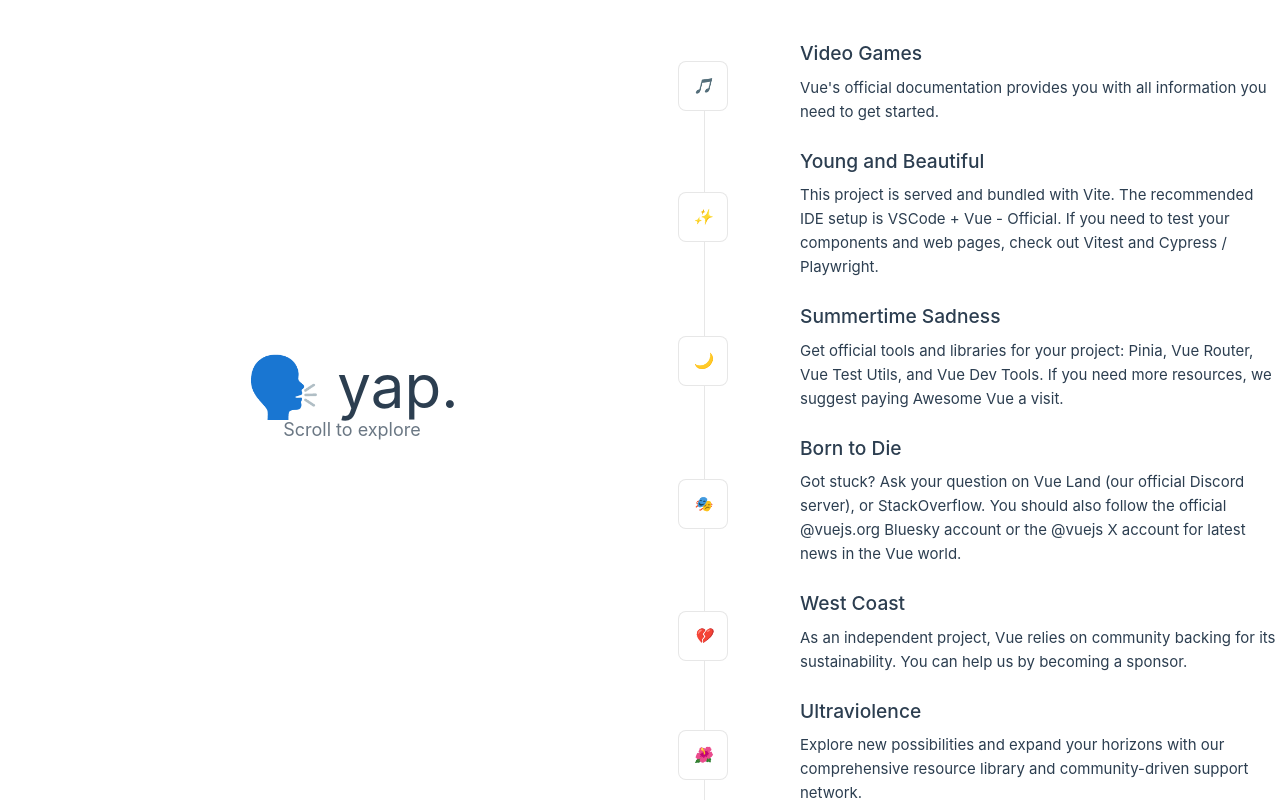
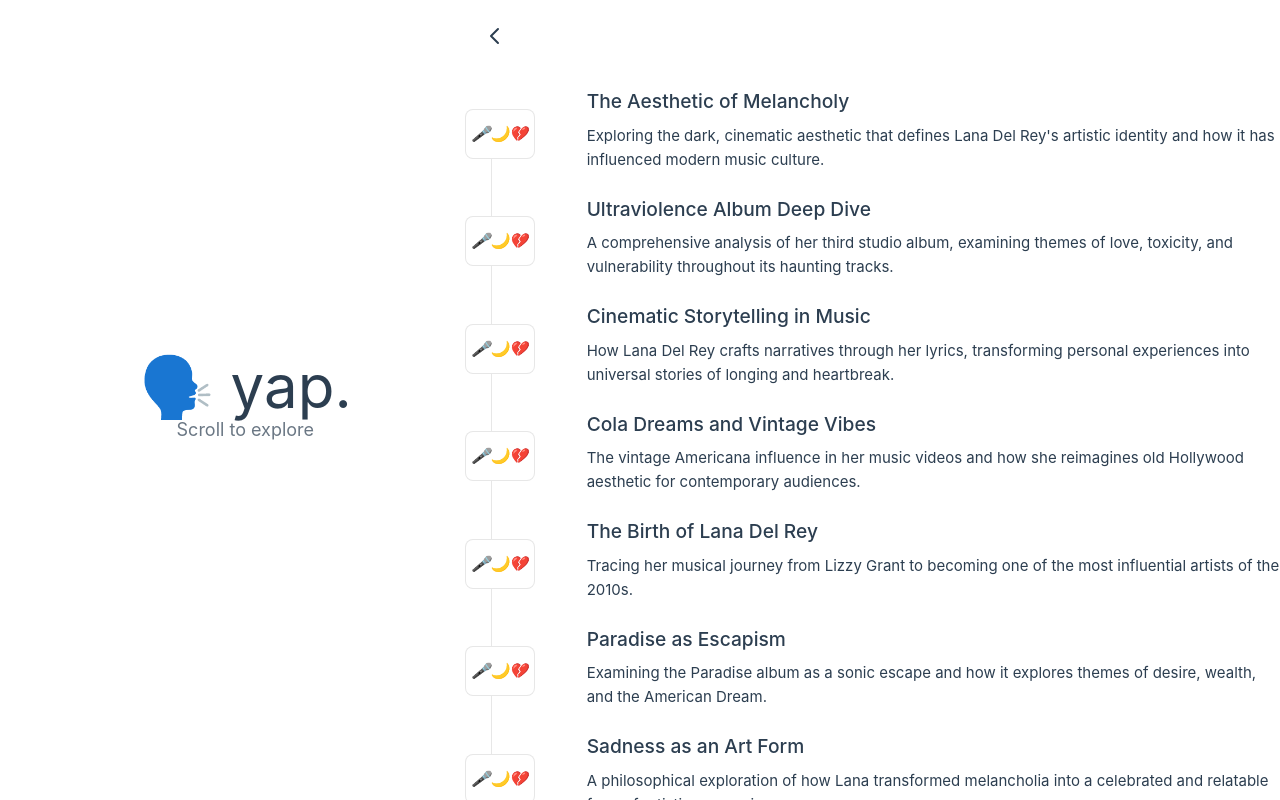
Before and after one commit to PeterWolfframm/fweng, a Vue app: page / in a window 1280 px wide. Shown: the top 800 px of the page. Built offline with nearby package versions, Linux system fonts and the light colour scheme.

Commit message:
lets remove some scoped styles shall we

```diff
--- a/src/components/TheWelcome.vue
+++ b/src/components/TheWelcome.vue
@@ -4,53 +4,250 @@
 const openReadmeInEditor = () => fetch('/__open-in-editor?file=README.md')
 
 const welcomeItems = [
+  // Lana Del Rey Posts
   {
     id: 1,
-    icon: '🎵',
-    heading: 'Video Games',
-    content: 'Vue\'s <a href="https://vuejs.org/" target="_blank" rel="noopener">official documentation</a> provides you with all information you need to get started.'
+    icon: '🎤🌙💔',
+    heading: 'The Aesthetic of Melancholy',
+    content: 'Exploring the dark, cinematic aesthetic that defines Lana Del Rey\'s artistic identity and how it has influenced modern music culture.'
   },
   {
     id: 2,
-    icon: '✨',
-    heading: 'Young and Beautiful',
-    content: 'This project is served and bundled with <a href="https://vite.dev/guide/features.html" target="_blank" rel="noopener">Vite</a>. The recommended IDE setup is <a href="https://code.visualstudio.com/" target="_blank" rel="noopener">VSCode</a> + <a href="https://github.com/vuejs/language-tools" target="_blank" rel="noopener">Vue - Official</a>. If you need to test your components and web pages, check out <a href="https://vitest.dev/" target="_blank" rel="noopener">Vitest</a> and <a href="https://www.cypress.io/" target="_blank" rel="noopener">Cypress</a> / <a href="https://playwright.dev/" target="_blank" rel="noopener">Playwright</a>.'
+    icon: '🎤🌙💔',
+    heading: 'Ultraviolence Album Deep Dive',
+    content: 'A comprehensive analysis of her third studio album, examining themes of love, toxicity, and vulnerability throughout its haunting tracks.'
   },
   {
     id: 3,
-    icon: '🌙',
-    heading: 'Summertime Sadness',
-    content: 'Get official tools and libraries for your project: <a href="https://pinia.vuejs.org/" target="_blank" rel="noopener">Pinia</a>, <a href="https://router.vuejs.org/" target="_blank" rel="noopener">Vue Router</a>, <a href="https://test-utils.vuejs.org/" target="_blank" rel="noopener">Vue Test Utils</a>, and <a href="https://github.com/vuejs/devtools" target="_blank" rel="noopener">Vue Dev Tools</a>. If you need more resources, we suggest paying <a href="https://github.com/vuejs/awesome-vue" target="_blank" rel="noopener">Awesome Vue</a> a visit.'
+    icon: '🎤🌙💔',
+    heading: 'Cinematic Storytelling in Music',
+    content: 'How Lana Del Rey crafts narratives through her lyrics, transforming personal experiences into universal stories of longing and heartbreak.'
   },
   {
     id: 4,
-    icon: '🎭',
-    heading: 'Born to Die',
-    content: 'Got stuck? Ask your question on <a href="https://chat.vuejs.org" target="_blank" rel="noopener">Vue Land</a> (our official Discord server), or <a href="https://stackoverflow.com/questions/tagged/vue.js" target="_blank" rel="noopener">StackOverflow</a>. You should also follow the official <a href="https://bsky.app/profile/vuejs.org" target="_blank" rel="noopener">@vuejs.org</a> Bluesky account or the <a href="https://x.com/vuejs" target="_blank" rel="noopener">@vuejs</a> X account for latest news in the Vue world.'
+    icon: '🎤🌙💔',
+    heading: 'Cola Dreams and Vintage Vibes',
+    content: 'The vintage Americana influence in her music videos and how she reimagines old Hollywood aesthetic for contemporary audiences.'
   },
   {
     id: 5,
-    icon: '💔',
-    heading: 'West Coast',
-    content: 'As an independent project, Vue relies on community backing for its sustainability. You can help us by <a href="https://vuejs.org/sponsor/" target="_blank" rel="noopener">becoming a sponsor</a>.'
+    icon: '🎤🌙💔',
+    heading: 'The Birth of Lana Del Rey',
+    content: 'Tracing her musical journey from Lizzy Grant to becoming one of the most influential artists of the 2010s.'
   },
   {
     id: 6,
-    icon: '🌺',
-    heading: 'Ultraviolence',
-    content: 'Explore new possibilities and expand your horizons with our comprehensive resource library and community-driven support network.'
+    icon: '🎤🌙💔',
+    heading: 'Paradise as Escapism',
+    content: 'Examining the Paradise album as a sonic escape and how it explores themes of desire, wealth, and the American Dream.'
   },
   {
     id: 7,
-    icon: '🚗',
-    heading: 'Ride',
-    content: 'Join thousands of developers building amazing projects with modern web technologies and best practices.'
+    icon: '🎤🌙💔',
+    heading: 'Sadness as an Art Form',
+    content: 'A philosophical exploration of how Lana transformed melancholia into a celebrated and relatable form of artistic expression.'
   },
   {
     id: 8,
-    icon: '🎨',
-    heading: 'Blue Jeans',
-    content: 'Discover creative solutions and innovative approaches to solving complex web development challenges.'
+    icon: '🎤🌙💔',
+    heading: 'Neon and Noir: Visual Identity',
+    content: 'The color palettes, cinematography, and visual themes that make her aesthetic instantly recognizable across all mediums.'
+  },
+  {
+    id: 9,
+    icon: '🎤🌙💔',
+    heading: 'Behind the Honeymoon Phase',
+    content: 'Analyzing how relationship dynamics appear throughout her discography and their evolution from early to later work.'
+  },
+  {
+    id: 10,
+    icon: '🎤🌙💔',
+    heading: 'Reclaiming the Dark Feminine',
+    content: 'Her influence on reclaiming sadness and vulnerability as powerful expressions of strength in the dark feminine movement.'
+  },
+  {
+    id: 11,
+    icon: '🎤🌙💔',
+    heading: 'Old Hollywood Influence',
+    content: 'The starlets, film noir, and classic cinema that inspire her artistic choices and musical direction.'
+  },
+  {
+    id: 12,
+    icon: '🎤🌙💔',
+    heading: 'Lana\'s Evolution Through The Years',
+    content: 'Tracking her career progression from experimental beginnings to mainstream success and artistic maturation.'
+  },
+  {
+    id: 13,
+    icon: '🎤🌙💔',
+    heading: 'The Art of Longing',
+    content: 'Discovering how desire and yearning become central emotional threads throughout her most powerful compositions.'
+  },
+
+  // Fighter Jets Posts
+  {
+    id: 14,
+    icon: '✈️💨🔥',
+    heading: 'The Physics of Flight',
+    content: 'Understanding aerodynamics, lift, drag, and thrust that enable fighter jets to achieve incredible speeds and maneuverability.'
+  },
+  {
+    id: 15,
+    icon: '✈️💨🔥',
+    heading: 'Modern Air Combat Tactics',
+    content: 'Exploring contemporary dogfighting strategies, missile systems, and aerial engagement protocols used by military pilots worldwide.'
+  },
+  {
+    id: 16,
+    icon: '✈️💨🔥',
+    heading: 'History of the F-16 Fighting Falcon',
+    content: 'The legendary aircraft that revolutionized fighter jet design and remains one of the most produced combat aircraft ever.'
+  },
+  {
+    id: 17,
+    icon: '✈️💨🔥',
+    heading: 'Breaking the Sound Barrier',
+    content: 'The science and history behind supersonic flight, from Chuck Yeager\'s historic achievement to modern capabilities.'
+  },
+  {
+    id: 18,
+    icon: '✈️💨🔥',
+    heading: 'Elite Pilot Training Programs',
+    content: 'Inside the rigorous selection, training, and preparation processes that transform ordinary individuals into elite combat aviators.'
+  },
+  {
+    id: 19,
+    icon: '✈️💨🔥',
+    heading: 'Stealth Technology Explained',
+    content: 'How radar-evading technology works and why stealth aircraft represent the cutting edge of modern military aviation.'
+  },
+  {
+    id: 20,
+    icon: '✈️💨🔥',
+    heading: 'The Sound Barrier: Fact vs Myth',
+    content: 'Debunking common misconceptions about supersonic flight and exploring the actual physics involved.'
+  },
+  {
+    id: 21,
+    icon: '✈️💨🔥',
+    heading: 'Air Shows Around the World',
+    content: 'Spectacular demonstrations of fighter jet precision flying, aerobatic displays, and international aviation showcases.'
+  },
+  {
+    id: 22,
+    icon: '✈️💨🔥',
+    heading: 'Engineering Marvels',
+    content: 'The incredible technical innovations, materials science, and engineering that go into creating modern combat aircraft.'
+  },
+  {
+    id: 23,
+    icon: '✈️💨🔥',
+    heading: 'Historic Air Battles',
+    content: 'Exploring pivotal aerial engagements throughout history that changed warfare and defined generations of aircraft.'
+  },
+  {
+    id: 24,
+    icon: '✈️💨🔥',
+    heading: 'The Future of Aviation',
+    content: 'Next-generation fighter jets, AI integration, hypersonic technology, and the evolution of aerial combat.'
+  },
+  {
+    id: 25,
+    icon: '✈️💨🔥',
+    heading: 'Precision and Control',
+    content: 'The extraordinary pilot skills required to operate fighter jets at extreme speeds and perform complex aerial maneuvers.'
+  },
+  {
+    id: 26,
+    icon: '✈️💨🔥',
+    heading: 'NATO Air Operations',
+    content: 'How allied nations coordinate military aviation, share resources, and conduct joint air defense operations.'
+  },
+
+  // Road Biking Posts
+  {
+    id: 27,
+    icon: '🚴🛣️🌄',
+    heading: 'Mountains on Two Wheels',
+    content: 'Tackling challenging alpine terrain and learning advanced climbing techniques for conquering steep mountain passes.'
+  },
+  {
+    id: 28,
+    icon: '🚴🛣️🌄',
+    heading: 'The Perfect Bike Setup',
+    content: 'Essential equipment, gear ratios, bike sizing, and customization tips to maximize comfort and performance on long rides.'
+  },
+  {
+    id: 29,
+    icon: '🚴🛣️🌄',
+    heading: 'Training for Century Rides',
+    content: 'Progressive training plans, nutrition strategies, and mental preparation for completing challenging 100-mile cycling adventures.'
+  },
+  {
+    id: 30,
+    icon: '🚴🛣️🌄',
+    heading: 'Cycling Routes Through Europe',
+    content: 'Discovering scenic European cycling paths, from the Alps to Mediterranean coastlines, with detailed route recommendations.'
+  },
+  {
+    id: 31,
+    icon: '🚴🛣️🌄',
+    heading: 'Nutrition for Long-Distance Cyclists',
+    content: 'Fueling strategies, hydration protocols, and energy management techniques for sustained endurance on extended rides.'
+  },
+  {
+    id: 32,
+    icon: '🚴🛣️🌄',
+    heading: 'Mental Toughness on the Road',
+    content: 'Psychological strategies for overcoming fatigue, self-doubt, and physical challenges during demanding cycling events.'
+  },
+  {
+    id: 33,
+    icon: '🚴🛣️🌄',
+    heading: 'Group Rides and Community',
+    content: 'The social aspects of cycling culture, finding local riding groups, and building lasting connections through shared passion.'
+  },
+  {
+    id: 34,
+    icon: '🚴🛣️🌄',
+    heading: 'Bike Maintenance Basics',
+    content: 'Essential maintenance routines, gear adjustment, brake tuning, and keeping your bike in peak riding condition.'
+  },
+  {
+    id: 35,
+    icon: '🚴🛣️🌄',
+    heading: 'Climbing Techniques',
+    content: 'Advanced strategies for mastering hills, optimizing cadence on climbs, and developing superior climbing power.'
+  },
+  {
+    id: 36,
+    icon: '🚴🛣️🌄',
+    heading: 'Cadence and Efficiency',
+    content: 'Understanding pedal rhythm, optimizing leg strength, and achieving maximum efficiency at various speeds and terrains.'
+  },
+  {
+    id: 37,
+    icon: '🚴🛣️🌄',
+    heading: 'Road Safety Tips',
+    content: 'Sharing the streets safely, visibility gear, defensive riding tactics, and protecting yourself from traffic hazards.'
+  },
+  {
+    id: 38,
+    icon: '🚴🛣️🌄',
+    heading: 'Urban Cycling Adventures',
+    content: 'Exploring cities by bike, discovering hidden routes, and experiencing urban environments from a cyclist\'s perspective.'
+  },
+  {
+    id: 39,
+    icon: '🚴🛣️🌄',
+    heading: 'Rest Days and Recovery',
+    content: 'Balancing training intensity with adequate recovery, cross-training methods, and injury prevention strategies.'
+  },
+  {
+    id: 40,
+    icon: '🚴🛣️🌄',
+    heading: 'Choosing Your First Road Bike',
+    content: 'A beginner\'s guide to selecting the right road bike, understanding frame sizes, and making informed equipment choices.'
   }
 ]
 </script>
--- a/src/components/WelcomeItem.vue
+++ b/src/components/WelcomeItem.vue
@@ -53,7 +53,7 @@
     border: 1px solid var(--color-border);
     background: var(--color-background);
     border-radius: 8px;
-    width: 50px;
+    width: 70px;
     height: 50px;
   }
 
--- a/src/views/HomeView.vue
+++ b/src/views/HomeView.vue
@@ -1,19 +1,86 @@
 <script setup>
+import { ref } from 'vue'
 import TheWelcome from '../components/TheWelcome.vue'
+
+const isSidebarOpen = ref(true)
+
+const toggleSidebar = () => {
+  isSidebarOpen.value = !isSidebarOpen.value
+}
 </script>
 
 <template>
-  <main class="flex h-screen w-full overflow-hidden">
-    <!-- Left Section - Sticky and Centered -->
-    <div class="w-1/2 flex items-center justify-center bg-transparent">
-      <div class="text-center">
-        <h1 class="text-6xl font-bold mb-4">🗣️ yap.</h1>
-        <p class="text-lg opacity-70">Scroll to explore</p>
+  <main class="relative w-full min-h-screen">
+    <!-- Mobile Sticky Navbar (visible only on mobile) -->
+    <div class="lg:hidden sticky top-0 z-50 bg-base-100 shadow-md">
+      <div class="navbar">
+        <div class="flex-1 justify-center">
+          <h1 class="text-4xl font-bold">🗣️ yap.</h1>
+        </div>
       </div>
     </div>
 
-    <!-- Right Section - Scrollable -->
-    <div class="w-1/2 overflow-y-auto h-screen p-8">
+    <!-- Desktop Layout (visible only on large screens) -->
+    <div class="hidden lg:flex w-full min-h-screen">
+      <!-- Left Sidebar -->
+      <aside
+        :class="[
+          'sticky top-0 h-screen flex items-center justify-center transition-all duration-300 ease-in-out',
+          isSidebarOpen ? 'w-1/3' : 'w-0',
+        ]"
+        :aria-hidden="!isSidebarOpen"
+      >
+        <div
+          :class="[
+            'text-center transition-opacity duration-300',
+            isSidebarOpen ? 'opacity-100' : 'opacity-0',
+          ]"
+        >
+          <h1 class="text-6xl font-bold mb-4">🗣️ yap.</h1>
+          <p class="text-lg opacity-70">Scroll to explore</p>
+        </div>
+      </aside>
+
+      <!-- Right Content Area -->
+      <div
+        :class="[
+          'transition-all duration-300 ease-in-out min-h-screen relative',
+          isSidebarOpen ? 'w-2/3' : 'w-full',
+        ]"
+      >
+        <!-- Toggle Button -->
+        <button
+          @click="toggleSidebar"
+          class="btn btn-circle btn-ghost absolute top-4 left-4 z-10"
+          :aria-label="isSidebarOpen ? 'Collapse sidebar' : 'Expand sidebar'"
+          :aria-expanded="isSidebarOpen"
+        >
+          <svg
+            xmlns="http://www.w3.org/2000/svg"
+            class="h-6 w-6 transition-transform duration-300"
+            :class="{ 'rotate-180': !isSidebarOpen }"
+            fill="none"
+            viewBox="0 0 24 24"
+            stroke="currentColor"
+          >
+            <path
+              stroke-linecap="round"
+              stroke-linejoin="round"
+              stroke-width="2"
+              d="M15 19l-7-7 7-7"
+            />
+          </svg>
+        </button>
+
+        <!-- Scrollable Content -->
+        <div class="p-8 pt-20">
+          <TheWelcome />
+        </div>
+      </div>
+    </div>
+
+    <!-- Mobile Content (visible only on mobile) -->
+    <div class="lg:hidden p-6">
       <TheWelcome />
     </div>
   </main>
--- a/tailwind.config.js
+++ b/tailwind.config.js
@@ -1,5 +1,6 @@
 /** @type {import('tailwindcss').Config} */
 import colors from 'tailwindcss/colors'
+import daisyui from 'daisyui'
 
 export default {
   content: ['./index.html', './src/**/*.{vue,js,ts,jsx,tsx}'],
@@ -13,5 +14,5 @@
       },
     },
   },
-  plugins: [],
+  plugins: [daisyui],
 }
```
